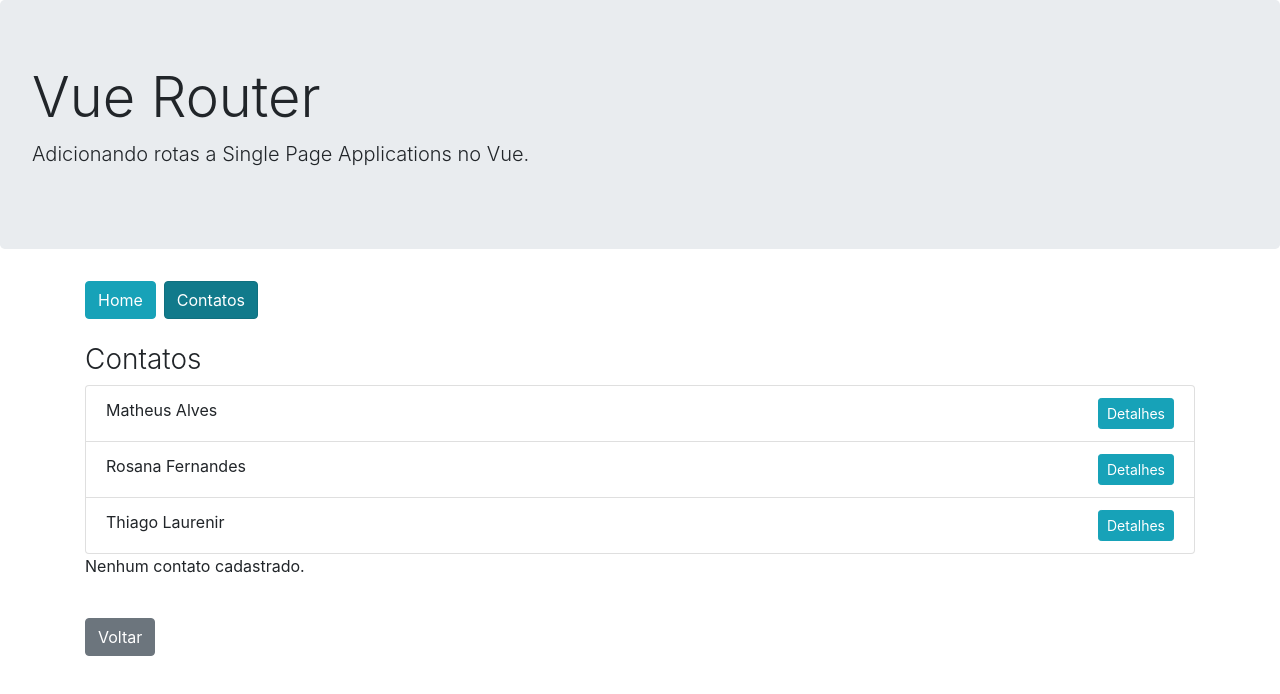
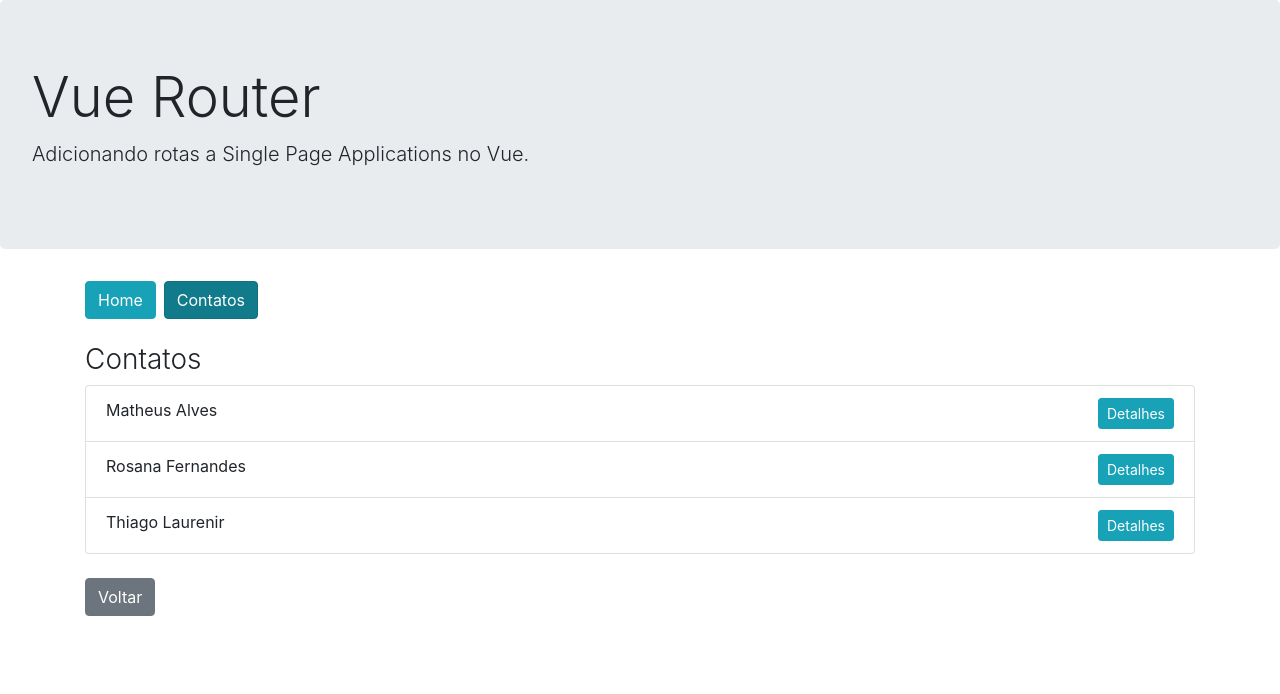
Before and after one commit to Matheus-Alpe/vue-router-example, a Vue app: page /contatos in a window 1280 px wide. Shown: the top 694 px of the page. Built offline with nearby package versions, Linux system fonts and the light colour scheme; the HTML template or start-up script is replaced by a standard one.

Commit message:
feat: access route param

```diff
--- a/src/components/contatos/ContatosLista.vue
+++ b/src/components/contatos/ContatosLista.vue
@@ -11,7 +11,7 @@
             />
         </ul>
 
-        <p v-esel>Nenhum contato cadastrado.</p>
+        <p v-else>Nenhum contato cadastrado.</p>
 
 
         <button class="btn btn-secondary mt-4 mb-4" @click="voltar">Voltar</button>
--- a/src/views/contatos/ContatoDetalhes.vue
+++ b/src/views/contatos/ContatoDetalhes.vue
@@ -1,10 +1,12 @@
 <template>
-    <h3 class="font-weight-light">Detalhes sobre o contato</h3>
+    <h3 class="font-weight-light">Detalhes sobre o contato com id: {{ $route.params.id }}</h3>
 </template>
 
 <script>
 export default {
-
+    created() {
+        console.log('Router params:', this.$route.params)
+    }
 }
 </script>
 
```
